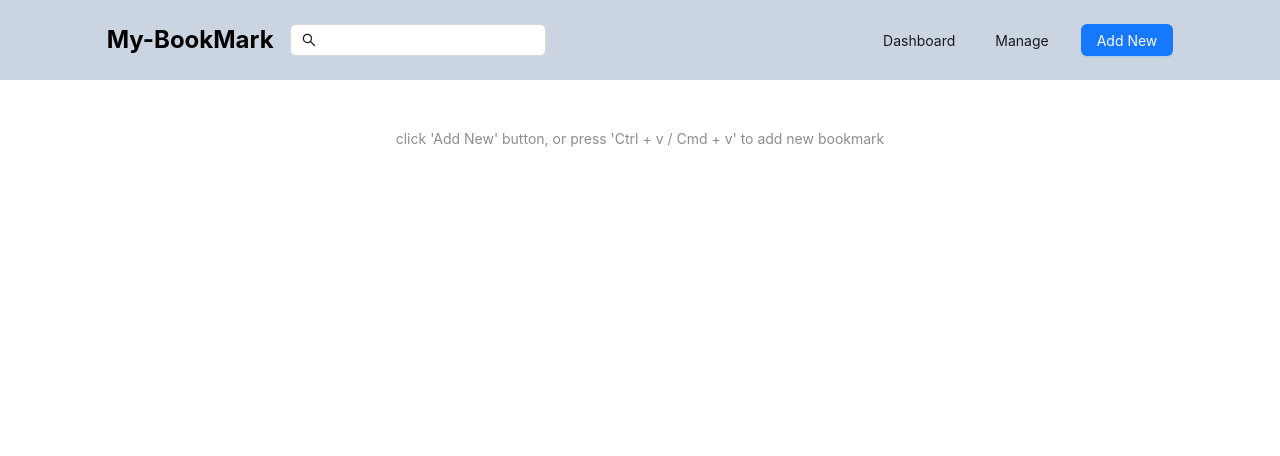
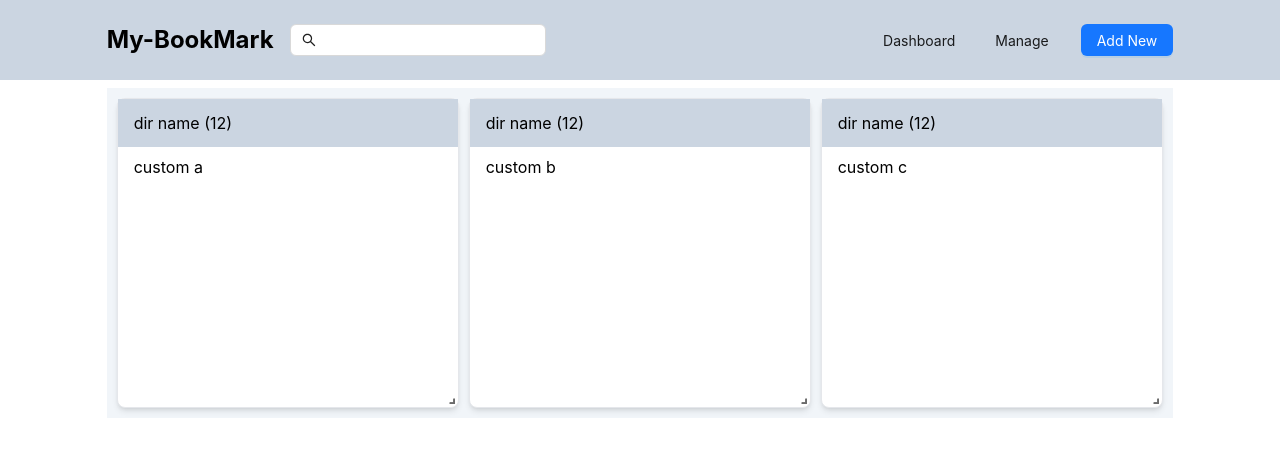
Before and after one commit to fatsheep1919/my-bookmarks, a React (Create React App) app: page / in a window 1280 px wide. Shown: the top 456 px of the page. Built offline with nearby package versions, Linux system fonts and the light colour scheme.

Commit message:
react-grid-layout added

```diff
--- a/package.json
+++ b/package.json
@@ -10,9 +10,11 @@
     "@types/node": "^16.7.13",
     "@types/react": "^18.0.0",
     "@types/react-dom": "^18.0.0",
+    "@types/react-grid-layout": "^1.3.2",
     "antd": "^5.8.2",
     "react": "^18.2.0",
     "react-dom": "^18.2.0",
+    "react-grid-layout": "^1.3.4",
     "react-router-dom": "^6.15.0",
     "react-scripts": "5.0.1",
     "tailwindcss": "^3.3.3",
--- /dev/null
+++ b/src/components/grid/GridItemContent.tsx
@@ -0,0 +1,18 @@
+import React, { ReactNode } from "react";
+
+interface IProps {
+  children: ReactNode;
+}
+
+export default function GridItemContent(props: IProps) {
+  return (
+    <div className="flex flex-col">
+      <div className="w-full h-12 bg-slate-300 px-4 py-2 flex items-center">
+        dir name (12)
+      </div>
+      <div className="flex-1 px-4 py-2">
+        custom {props.children}
+      </div>
+    </div>
+  )
+}
--- /dev/null
+++ b/src/components/grid/index.tsx
@@ -0,0 +1,35 @@
+import { Responsive, WidthProvider, Layout } from 'react-grid-layout';
+import 'react-grid-layout/css/styles.css';
+import 'react-resizable/css/styles.css';
+
+import GridItemContent from "./GridItemContent";
+
+const ResponsiveGridLayout = WidthProvider(Responsive);
+
+export default function Grid() {
+  const layout: Layout[] = [
+    { i: "a", x: 0, y: 0, w: 2, h: 2 },
+    { i: "b", x: 2, y: 0, w: 2, h: 2 },
+    { i: "c", x: 4, y: 0, w: 2, h: 2 }
+  ];
+  return (
+    <div className='my-2 bg-slate-100'>
+      <ResponsiveGridLayout
+        cols={{
+          lg: 6,
+          md: 6,
+        }}
+        layouts={{
+          lg: layout
+        }}
+      >
+        {layout.map((item) => (
+          <div key={item.i} className='border border-solid bg-white rounded-lg shadow-md'>
+            <GridItemContent>{item.i}</GridItemContent>
+          </div>
+
+        ))}
+      </ResponsiveGridLayout>
+    </div>
+  )
+}
--- a/src/layout/index.tsx
+++ b/src/layout/index.tsx
@@ -30,7 +30,7 @@ export default function Layout() {
 
   return (
     <div className="h-screen flex flex-col">
-      <div className='w-full h-20 flex justify-center bg-slate-300'>
+      <div className='w-full h-20 flex shrink-0 justify-center bg-slate-300'>
         <div className="w-5/6 h-full flex justify-between items-center">
           <div className='flex justify-center items-center gap-4'>
             <div className='text-2xl font-bold'>My-BookMark</div>
@@ -47,7 +47,7 @@ export default function Layout() {
         </div>
       </div>
       <div className='w-full flex-1 flex justify-center'>
-        <div className='w-5/6 h-full'>
+        <div className='w-5/6 h-full overflow-scroll'>
           <Outlet />
 
         </div>
--- a/src/pages/dashboard/index.tsx
+++ b/src/pages/dashboard/index.tsx
@@ -1,16 +1,16 @@
 import React from 'react';
 import { Typography } from 'antd';
+
+import Grid from '../../components/grid';
 
 export default function DashboardPage() {
 
   return (
     <>
-      <Typography.Text
-        type='secondary'
-        className='flex justify-center items-center py-12'
-      >
+      {/* <Typography.Text type='secondary' className='flex justify-center items-center py-12'>
         click 'Add New' button, or press 'Ctrl + v / Cmd + v' to add new bookmark
-      </Typography.Text>
+      </Typography.Text> */}
+      <Grid />
     </>
   )
 }
```
Also changed, not shown: 1 other file (tests, documents, lock files or other folders).
